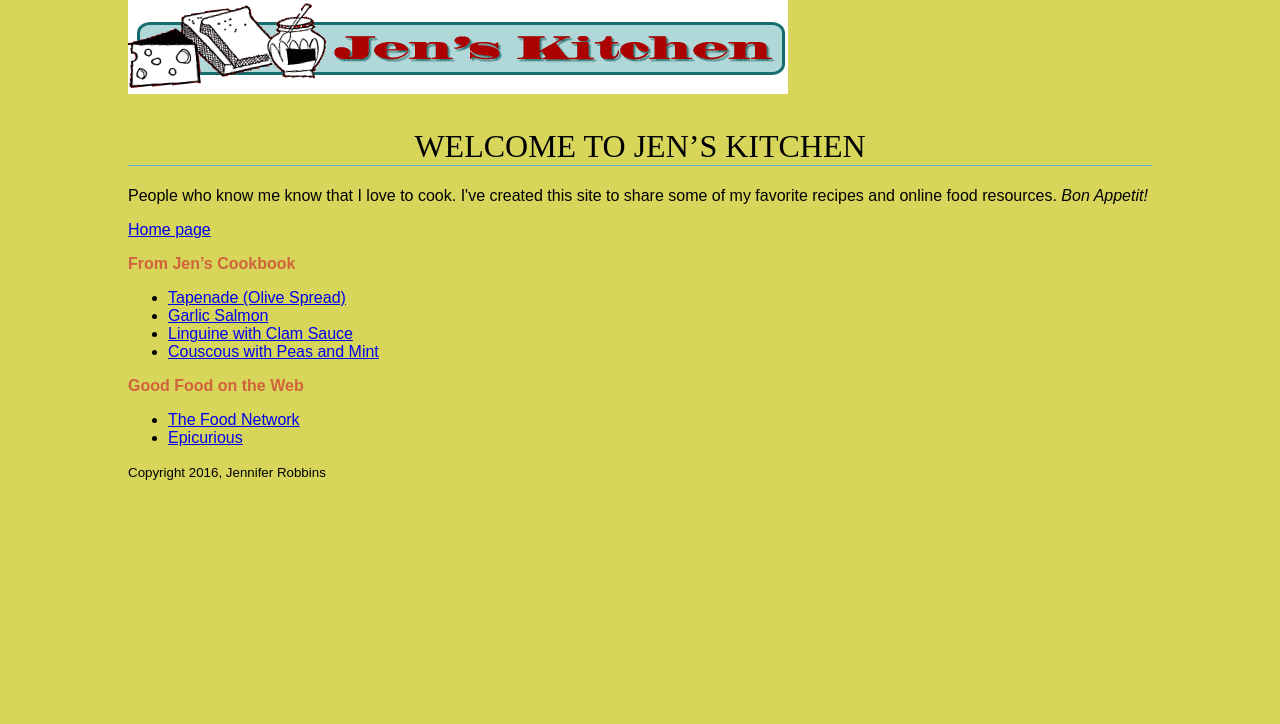
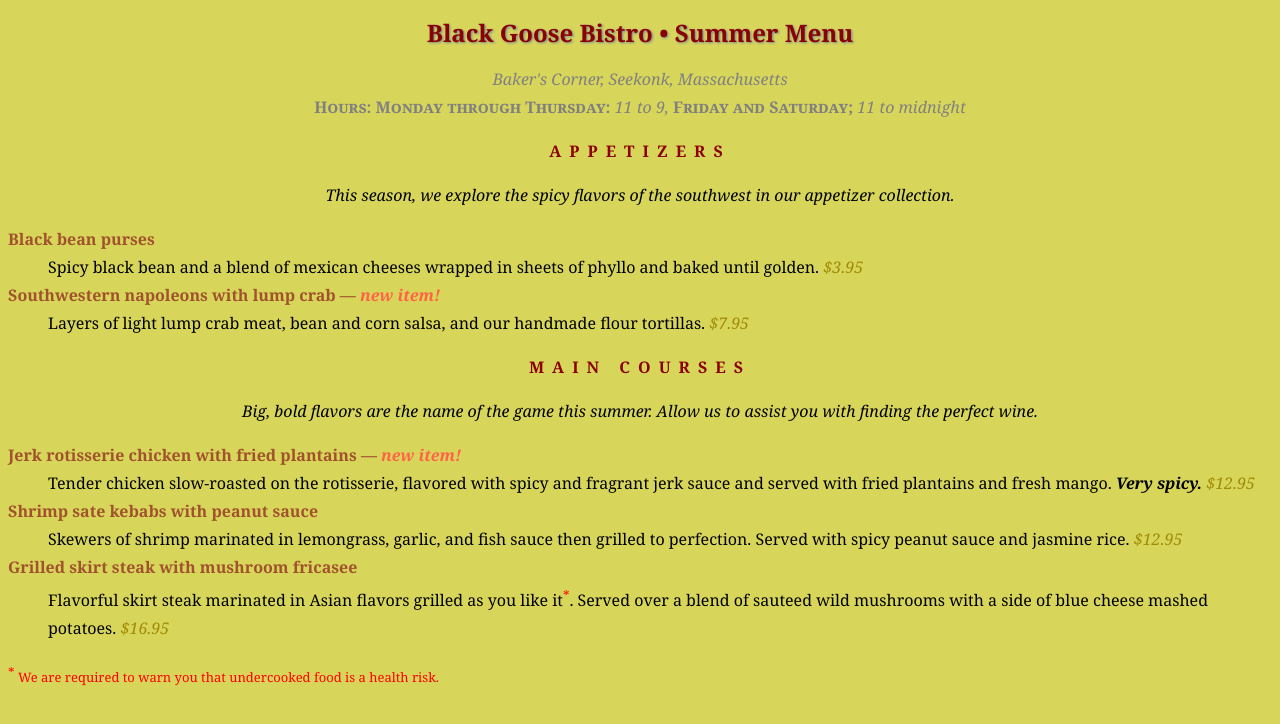
Before and after one commit to MichaelMGithub/fid, a plain HTML site: page blackgoose/menu.html in a window 1280 px wide. Drawn offline with Linux system fonts and the light colour scheme; a web font is replaced by a local one.

Commit message:
Add files via upload

```diff
--- a/blackgoose/menu.html
+++ b/blackgoose/menu.html
@@ -1,57 +1,111 @@
-<!DOCTYPE html>
+<!DOCTYPE html >
 <html>
+
 <head>
 <meta charset="utf-8">
-        <title>Black Goose Bistro</title>
+<title>Black Goose Bistro Summer Menu</title>
+ <link href="http://fonts.googleapis.com/css?family=Marko+One" rel="stylesheet">
 <style>
   body {
     background-color: #d8d65a;
-          margin: 0 10%;
-          font-family: sans-serif;
+    font-family: Georgia, serif;
+    font-size: 100%;
+    line-height: 1.75em;
 	}
+  h1 {
+    font: bold 1.5em "Marko One", Georgia, serif;
+    color: darkred;
+    text-shadow: .05em .05em .1em lightslategray;
+	}
+  h2 {
+    font-size: 1em;
+    text-transform: uppercase;
+    letter-spacing: .5em;
+    color: darkred;
 
-        h1 {
+  }
+  dt {
+    font-weight: bold;
+    color: sienna;
+  }
+  strong {
+    font-style: italic;
+  }
+  dt strong {
+    color: tomato;
+  }
+  #info p {
+    font-style: italic;
+    color: gray;
+  }
+  .price {
+    font-family: Georgia, serif;
+    font-style: italic;
+    color: rgb(161, 138, 4);
+   }
+  .label {
+    font-weight: bold;
+    font-variant: small-caps;
+    font-style: normal;
+   }
+  p.warning, sup {
+    font-size: small;
+    color: red;
+  }
+  h1, h2, #info {
     text-align: center;
-          font-family: serif;
-          font-weight: normal;
-          text-transform: uppercase;
-          border-bottom: 1px solid #57b1dc;
-          margin-top: 30px;
 	}
-
-        h2 {
-          color: #d1633c;
-          font-size: 1em;
+  h2 + p {
+    text-align: center;
+    font-style: italic;
   }
 
 </style>
 </head>
 
 <body>
-<img src="images/jenskitchen.gif" alt="Jen's Kitchen banner" width="660" height="94">
 
-<h1>Welcome to Jen&rsquo;s Kitchen</h1>
+<div id="info">
+<h1>Black Goose Bistro &bull; Summer Menu</h1>
 
-<p>People who know me know that I love to cook. I've created this site to share some of my favorite recipes and online food resources. <i>Bon Appetit!</i> </p>
+<p>Baker's Corner, Seekonk, Massachusetts<br>
+<span class="label">Hours: Monday through Thursday:</span> 11 to 9, <span class="label">Friday and Saturday;</span> 11 to midnight</p>
+</div>
 
-<p><a href="index.html">Home page</a></p>
+<div id="appetizers">
+<h2>Appetizers</h2>
+<p>This season, we explore the spicy flavors of the southwest in our appetizer collection.</p>
+
+<dl>
+<dt>Black bean purses</dt>
+<dd>Spicy black bean and a blend of mexican cheeses wrapped in sheets of phyllo and baked until golden. <span class="price">$3.95</span></dd>
+
+<dt class="newitem">Southwestern napoleons with lump crab &mdash; <strong>new item!</strong></dt>
+<dd>Layers of light lump crab meat, bean and corn salsa, and our handmade flour tortillas. <span class="price">$7.95</span></dd>
+</dl>
+</div>
+
+<div id="entrees">
+
+<h2>Main courses</h2>
+<p>Big, bold flavors are the name of the game this summer. Allow us to assist you with finding the perfect wine.</p>
 
 
-<h2>From Jen&rsquo;s Cookbook</h2>
-<ul>
-  <li><a href="recipes/tapenade.html">Tapenade (Olive Spread)</a></li>
-  <li><a href="recipes/salmon.html">Garlic Salmon</a></li>
-  <li><a href="recipes/pasta/linguine.html">Linguine with Clam Sauce</a></li>
-  <li><a href="recipes/pasta/couscous.html">Couscous with Peas and Mint</a></li>
-</ul>
+<dl>
 
-<h2>Good Food on the Web</h2>
-<ul>
-  <li><a href="http://www.foodnetwork.com">The Food Network</a></li>
-  <li><a href="http://www.epicurious.com">Epicurious</a></li>
-</ul>
+<dt class="newitem">Jerk rotisserie chicken with fried plantains &mdash; <strong>new item!</strong></dt>
+<dd>Tender chicken slow-roasted on the rotisserie, flavored with spicy and fragrant jerk sauce and served with fried plantains and fresh mango. <strong>Very spicy.</strong> <span class="price">$12.95</span></dd>
 
-<p><small>Copyright 2016, Jennifer Robbins</small></p>
+<dt>Shrimp sate kebabs with peanut sauce</dt>
+<dd>Skewers of shrimp marinated in lemongrass, garlic, and fish sauce then grilled to perfection. Served with spicy peanut sauce and jasmine rice. <span class="price">$12.95</span></dd>
+
+<dt>Grilled skirt steak with mushroom fricasee</dt>
+<dd>Flavorful skirt steak marinated in Asian flavors grilled as you like it<sup>*</sup>. Served over a blend of sauteed wild mushrooms with a side of blue cheese mashed potatoes. <span class="price">$16.95</span></dd>
+</dl>
+
+</div>
+
+<p class="warning"><sup>*</sup> We are required to warn you that undercooked food is a health risk.</p>
 
 </body>
 </html>
```
Lines whose indentation alone changed are shown as unchanged.
